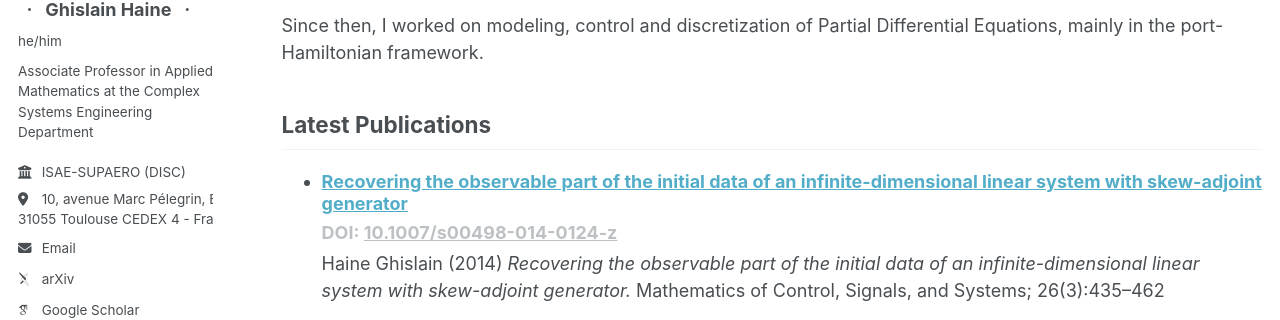
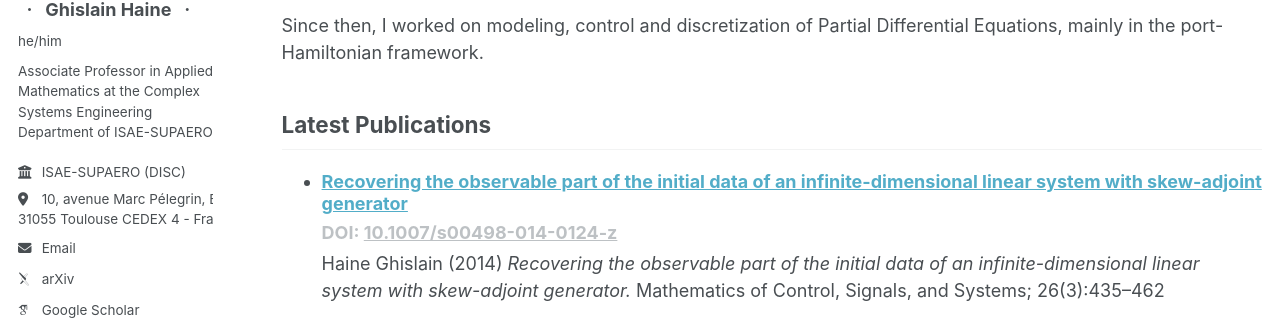
Before and after one commit to g-haine/g-haine.github.io, a Jekyll site: the page built from _pages/about.md, in a window 1280 px wide. Shown: the part 365-685 px from the top of the page. Built offline with Jekyll 4.4.1, drawn with Linux system fonts in a browser that asks for light colours; some web fonts are replaced; a script that is not in the unit is left out.

Commit message:
Bio correction

```diff
--- a/_config.yml
+++ b/_config.yml
@@ -26,7 +26,7 @@ author:
   avatar           : "profile.png"
   name             : "Ghislain Haine"
   pronouns         : "he/him" # example: "she/her"
-  bio              : "Associate Professor in Applied Mathematics at the Complex Systems Engineering Department"
+  bio              : "Associate Professor in Applied Mathematics at the Complex Systems Engineering Department of ISAE-SUPAERO"
   location         : |
     10, avenue Marc Pélegrin, BP 54032
     31055 Toulouse CEDEX 4 - France
```
